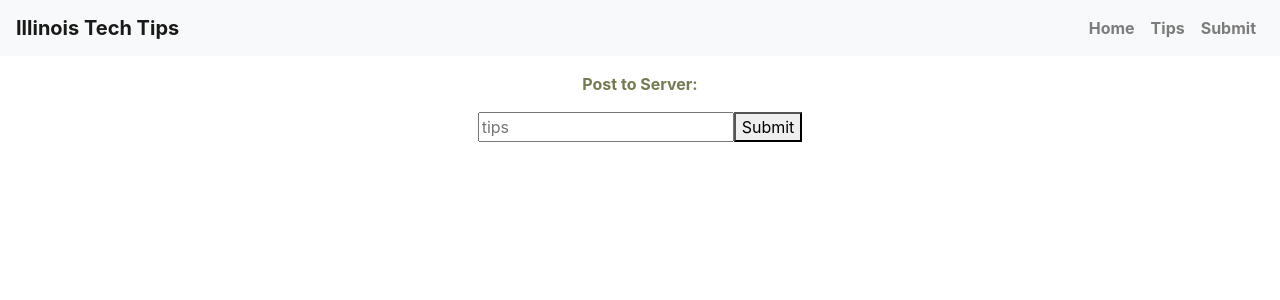
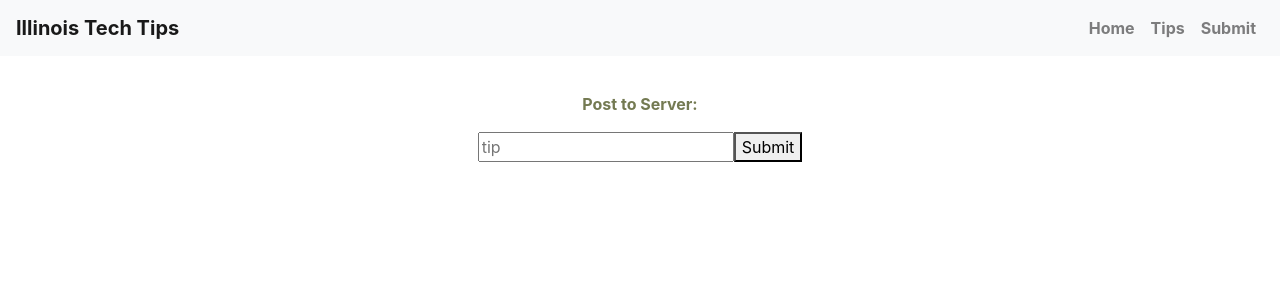
Before and after one commit to daisyT012/itmd511, a React (Create React App) app in the folder example-create-react-app-express/client/: page /submit in a window 1280 px wide. Shown: the top 300 px of the page. Built offline with nearby package versions, Linux system fonts and the light colour scheme; no server answers.

Commit message:
removed commented code

```diff
--- a/example-create-react-app-express/client/src/App.css
+++ b/example-create-react-app-express/client/src/App.css
@@ -6,17 +6,6 @@
 
 .App-link {
   color: #d9ad28;
-}
-
-.App-logo {
-  height: 40vmin;
-  pointer-events: none;
-}
-
-@media (prefers-reduced-motion: no-preference) {
-  .App-logo {
-    animation: App-logo-spin infinite 20s linear;
-  }
 }
 
 form{
@@ -57,17 +46,3 @@ form{
   background-position: center;
   height: 90vh;
 }
-
-/*.Submit-header {
-  color: #747a52;
-  font-weight: bold;
-}*/
-
-/*@keyframes App-logo-spin {
-  from {
-    transform: rotate(0deg);
-  }
-  to {
-    transform: rotate(360deg);
-  }
-}*/
--- a/example-create-react-app-express/client/src/components/Home.js
+++ b/example-create-react-app-express/client/src/components/Home.js
@@ -3,7 +3,7 @@ import React, { Component } from 'react';
 const Home = () => {
     return (
         <div class="header-wrapper">
-
+            {/* background image placed in App.css*/}
         </div>
 
     )
--- a/example-create-react-app-express/client/src/components/Submit.js
+++ b/example-create-react-app-express/client/src/components/Submit.js
@@ -38,19 +38,19 @@ class Submit extends Component {
 render() {
     return (
       <div className="App">
-        <header className="Tip-header">
+        <header className="tip-header">
           {/*<img src={logo} className="App-logo" alt="logo" />*/}
           <p>{this.state.response}</p>
         </header>
         <form onSubmit={this.handleSubmit}>
           <p>Post to Server:</p>
           <input
-            placeholder="tips"
+            placeholder="tip"
             type="text"
             value={this.state.post}
             onChange={e => this.setState({ post: e.target.value })}
           />
-          <button ref="forks" type="submit">Submit</button>
+          <button type="submit">Submit</button>
         </form>
         <p>{this.state.responseToPost}</p>
       </div>
```
Also changed, not shown: 1 other file (tests, documents, lock files or other folders).
